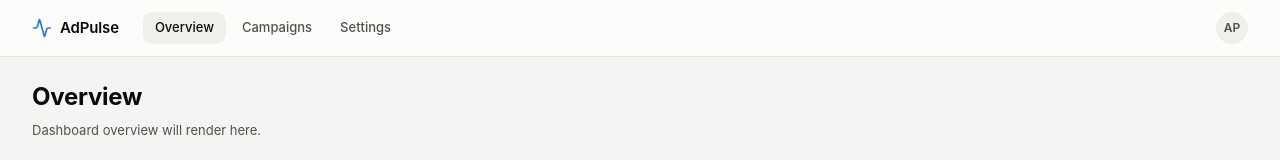
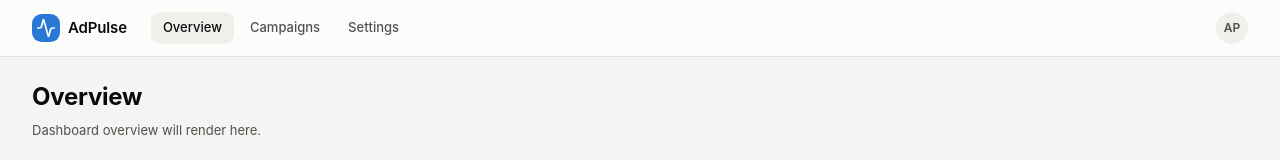
Before and after one commit to MariamShamia2002/adpulse, a React (Vite) app: page / in a window 1280 px wide. Shown: the top 160 px of the page. Built offline with nearby package versions, Linux system fonts and the light colour scheme.

Commit message:
feat(layout): enhance AppShell logo icon styling
- Wrap Activity icon in a rounded series-1 background for stronger brand visibility
- Set icon color to white for contrast against the series-1 fill

```diff
--- a/src/layout/AppShell.tsx
+++ b/src/layout/AppShell.tsx
@@ -23,7 +23,9 @@ export default function AppShell() {
             to="/"
             className="flex items-center gap-2 text-[15px] font-semibold tracking-[-0.01em] text-text"
           >
-            <Activity className="size-5 text-series-1" aria-hidden />
+            <div className="rounded-md bg-series-1 p-1">
+              <Activity className="size-5 text-white" aria-hidden />
+            </div>
             AdPulse
           </Link>
 
```
